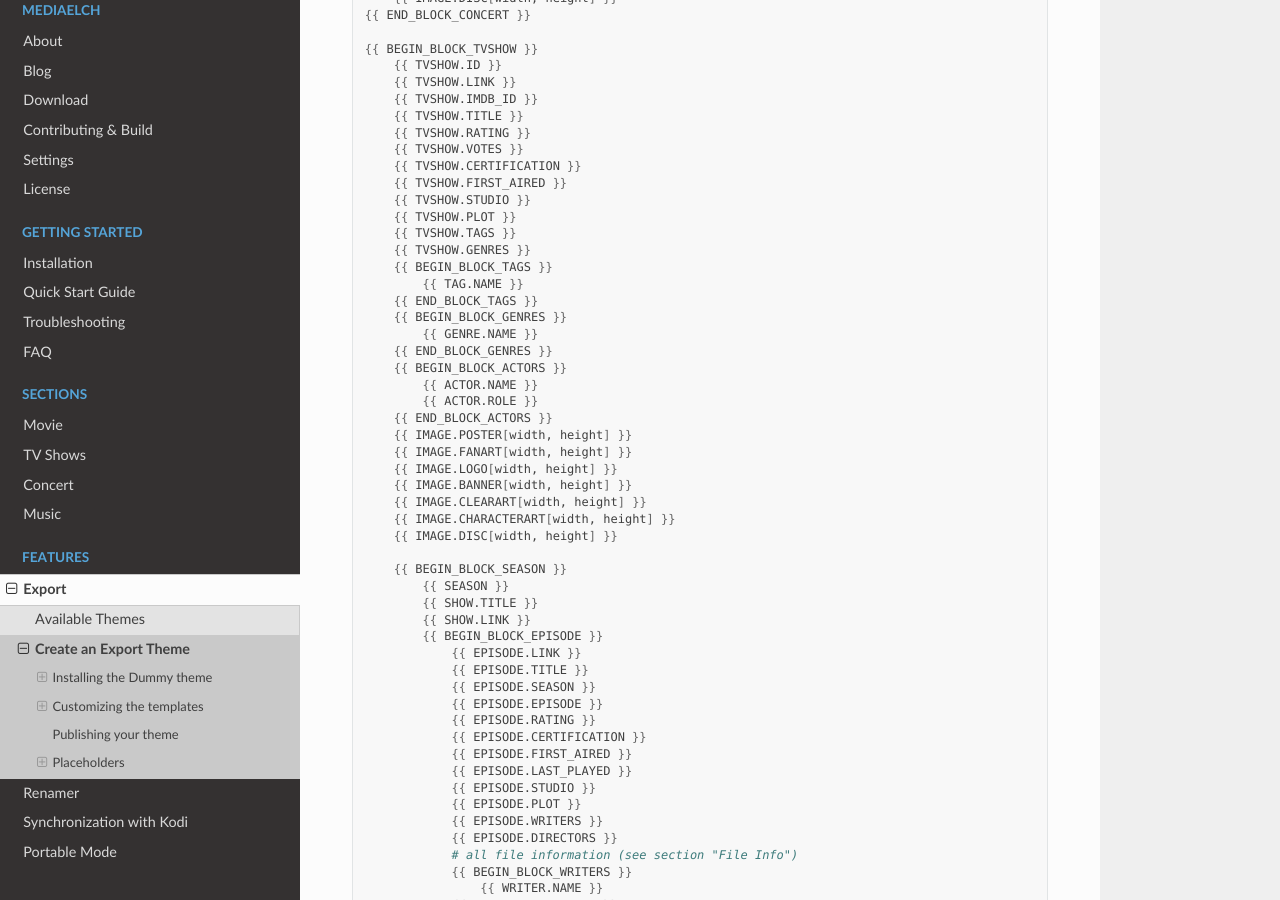
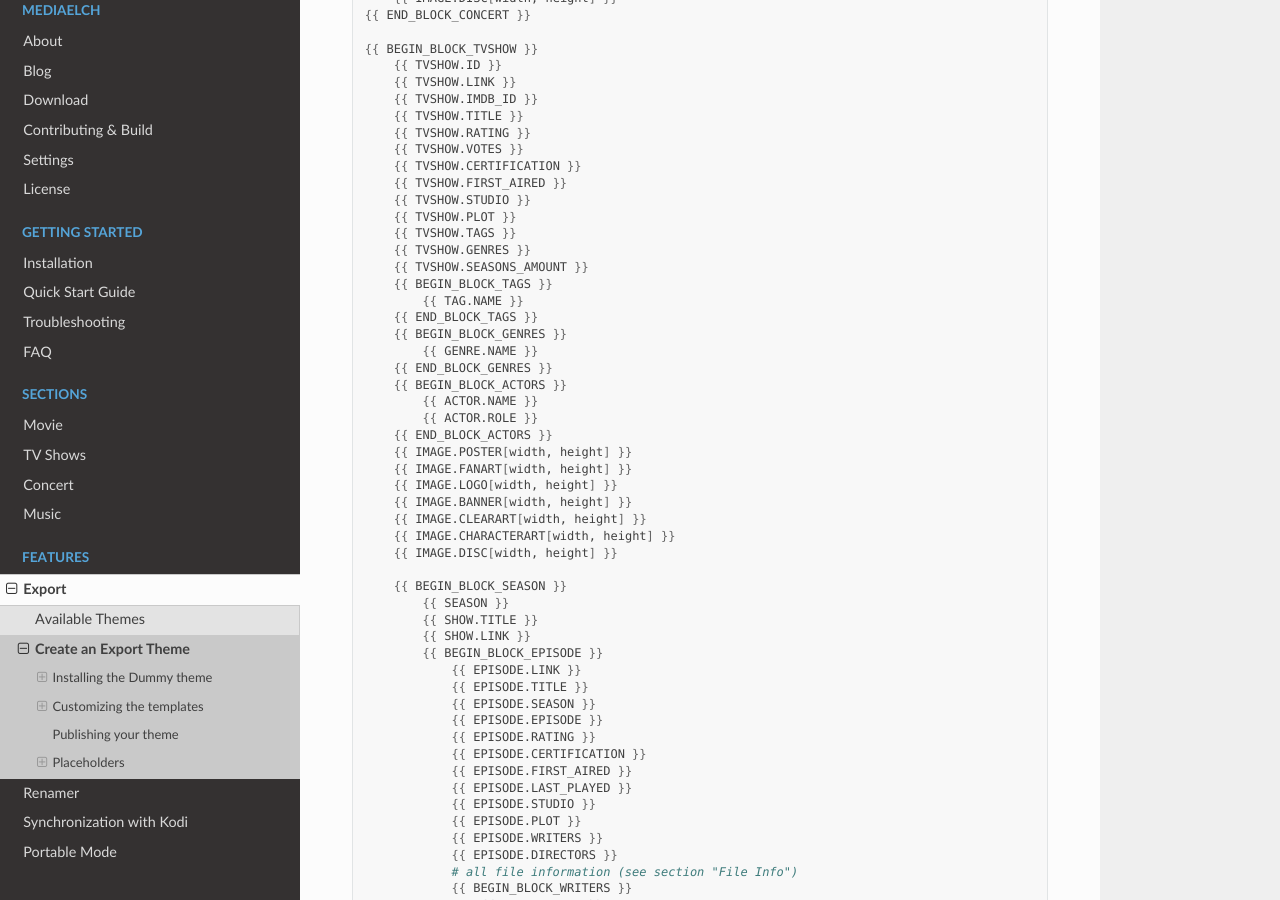
Before and after one commit to mediaelch/mediaelch-doc, a Sphinx documentation site: the page built from docs/source/export/create-theme.rst, in a window 1280 px wide and 900 px high, scrolled down 3459 px. Built offline with Sphinx 7.4.7 and the Read the Docs theme 2.0.0, drawn with Linux system fonts in a browser that asks for light colours; pages that are not in the unit, such as notebooks, are missing from menus.

Commit message:
[Themes] Add TVSHOW.SEASONS_AMOUNT (#10)

```diff
--- a/docs/source/export/create-theme.rst
+++ b/docs/source/export/create-theme.rst
@@ -196,6 +196,7 @@ Here is a list of all placeholders that are available:
       {{ TVSHOW.PLOT }}
       {{ TVSHOW.TAGS }}
       {{ TVSHOW.GENRES }}
+      {{ TVSHOW.SEASONS_AMOUNT }}
       {{ BEGIN_BLOCK_TAGS }}
           {{ TAG.NAME }}
       {{ END_BLOCK_TAGS }}
```
